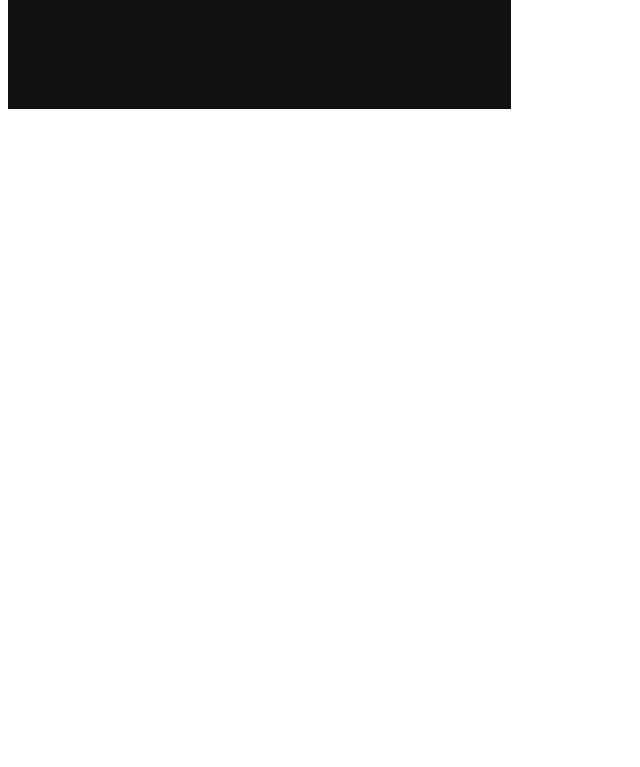
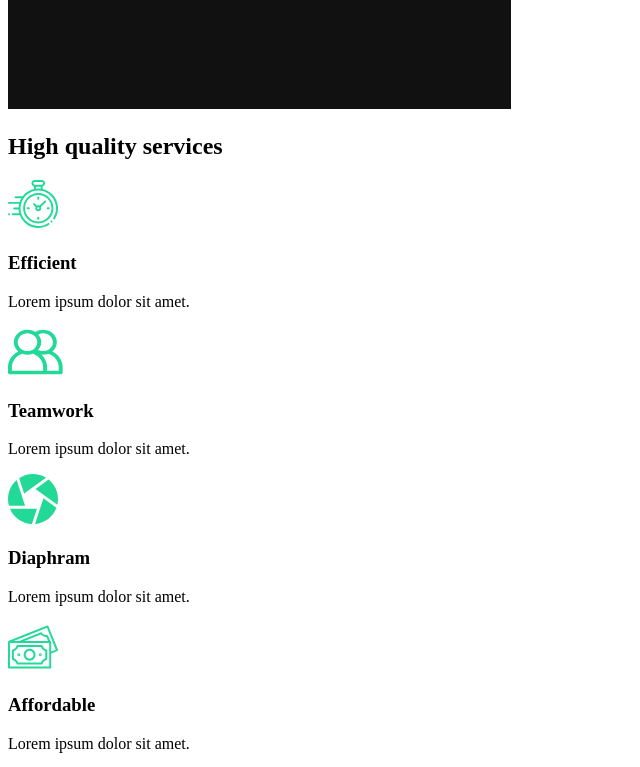
Before and after one commit to jfenglu814/portfolio, a React (Create React App) app: page / in a window 1280 px wide. Shown: the part 840-1607 px from the top of the page, without its empty margins (0-640 px from the left). Before the commit the page ends 961 px from the top, so only its background shows below. Built offline with nearby package versions, Linux system fonts and the light colour scheme.

Commit message:
added projects skeleton

```diff
--- /dev/null
+++ b/src/components/ProjectsSection.js
@@ -0,0 +1,52 @@
+import React from 'react';
+//Import Icons
+import clock from '../img/clock.svg';
+import diaphram from '../img/diaphragm.svg';
+import money from '../img/money.svg';
+import teamwork from '../img/teamwork.svg';
+import home2 from '../img/home2.png'
+
+const ProjectsSection = () => {
+    return (
+        <div className="services">
+          <div className="description">
+            <h2>High <span>quality</span> services</h2>
+            <div className="cards">
+              <div className="card">
+                <div className="icon">
+                  <img src={clock} alt="project1"/>
+                  <h3>Efficient</h3>
+                </div>
+                <p>Lorem ipsum dolor sit amet.</p>
+              </div>
+              <div className="card">
+                <div className="icon">
+                  <img src={teamwork} alt="project2"/>
+                  <h3>Teamwork</h3>
+                </div>
+                <p>Lorem ipsum dolor sit amet.</p>
+              </div>
+              <div className="card">
+                <div className="icon">
+                  <img src={diaphram} alt="project3"/>
+                  <h3>Diaphram</h3>
+                </div>
+                <p>Lorem ipsum dolor sit amet.</p>
+              </div>
+              <div className="card">
+                <div className="icon">
+                  <img src={money} alt="project4"/>
+                  <h3>Affordable</h3>
+                </div>
+                <p>Lorem ipsum dolor sit amet.</p>
+              </div>
+            </div>
+          </div>
+          <div className="image">
+            <img src={home2} alt="picture"/>
+          </div>
+        </div>
+      );
+}
+
+export default ProjectsSection;
--- a/src/pages/AboutMe.js
+++ b/src/pages/AboutMe.js
@@ -1,9 +1,15 @@
 import React from 'react';
 
 import AboutSection from '../components/AboutSection'
+import ProjectSection from '../components/ProjectsSection'
 
 const AboutMe = () => {
-    return <AboutSection />;
-}
+    return (
+    <>
+      <AboutSection />
+      <ProjectSection/>
+    </>
+    );
+};
 
 export default AboutMe;
```
Also changed, not shown: src/components/FaqSection.js (added), 2 other files (tests, documents, lock files or other folders).
